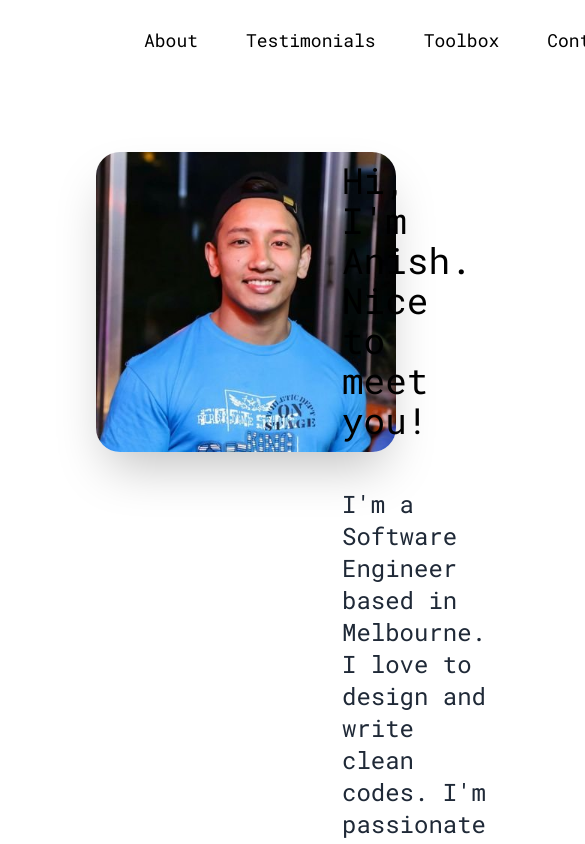
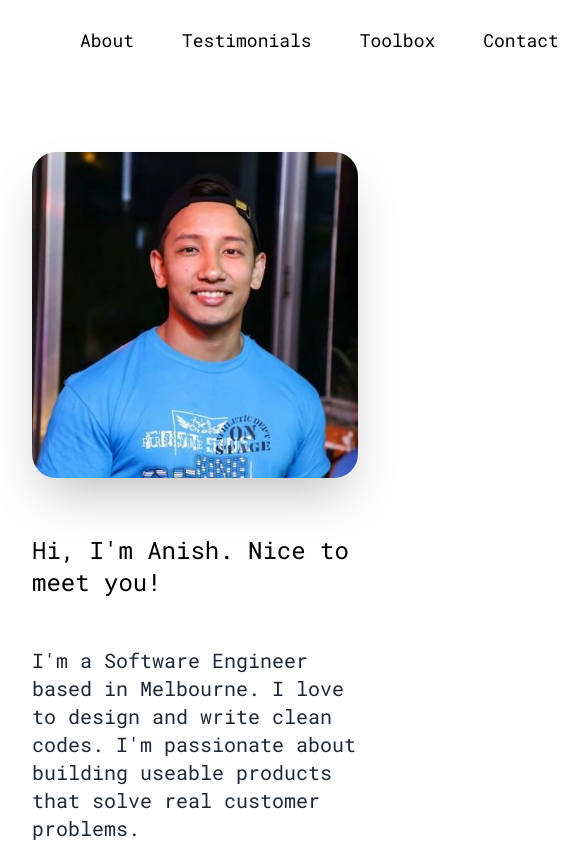
Before and after one commit to ooanishoo/ooanishoo, a Next.js app: page / in a window 390 px wide. Shown: the top 844 px of the page, 585 px wide, since content can reach past the window. Built offline with nearby package versions, Linux system fonts and the light colour scheme.

Commit message:
style(responsive): make the page responsive

```diff
--- a/src/app/layout.tsx
+++ b/src/app/layout.tsx
@@ -18,7 +18,7 @@ export default function RootLayout({
   return (
     <html lang="en" className="dark" suppressHydrationWarning={true}>
       <body
-        className={`mx-auto overflow-x-hidden px-24 max-w-[1920px]  ${roboto_mono.className}`}
+        className={`mx-auto max-w-3xl overflow-x-hidden px-8 md:px-24 xl:max-w-[1920px]  ${roboto_mono.className} dark:bg-slate-950 dark:text-slate-300`}
       >
         <Providers>
           <header>
--- a/src/app/page.tsx
+++ b/src/app/page.tsx
@@ -4,22 +4,22 @@ import Link from 'next/link'
 
 export default function Home() {
   return (
-    <div className="flex py-12 justify-normal gap-12">
-      <div className="flex-initial w-full max-w-[500px]">
+    <div className="flex flex-col items-center gap-12 py-12 sm:items-start xl:flex-row">
+      <div className="w-full max-w-lg">
         <Image
           src="/anish.jpg"
           alt="Picture of Anish Maharjan"
           width={500}
           height={500}
-          className="rounded-3xl min-w-[300px] min-h-[300px] shadow-2xl hover:-translate-y-1 hover:scale-110 duration-700"
+          className="w-3xl rounded-3xl shadow-2xl duration-700 hover:-translate-y-1 hover:scale-110"
         />
       </div>
       <div className="flex-auto">
-        <h2 className="text-4xl pt-2">{`Hi, I'm Anish. Nice to meet you!`}</h2>
-        <p className="text-2xl text-gray-800 dark:text-slate-200 mt-12">
+        <h2 className="break-normal pt-2 text-2xl sm:text-4xl">{`Hi, I'm Anish. Nice to meet you!`}</h2>
+        <p className="mt-12 text-xl text-gray-800 dark:text-slate-200 sm:text-2xl">
           {`I'm a Software Engineer based in Melbourne. I love to design and write clean codes. I'm passionate about building useable products that solve real customer problems.`}
         </p>
-        <div className="font-medium text-xl mt-12 py-2 hover:animate-pulse">
+        <div className="mt-12 py-2 text-xl font-medium hover:animate-pulse hover:underline sm:text-xl">
           <Link href="/about">Learn more about me</Link>
         </div>
       </div>
```
